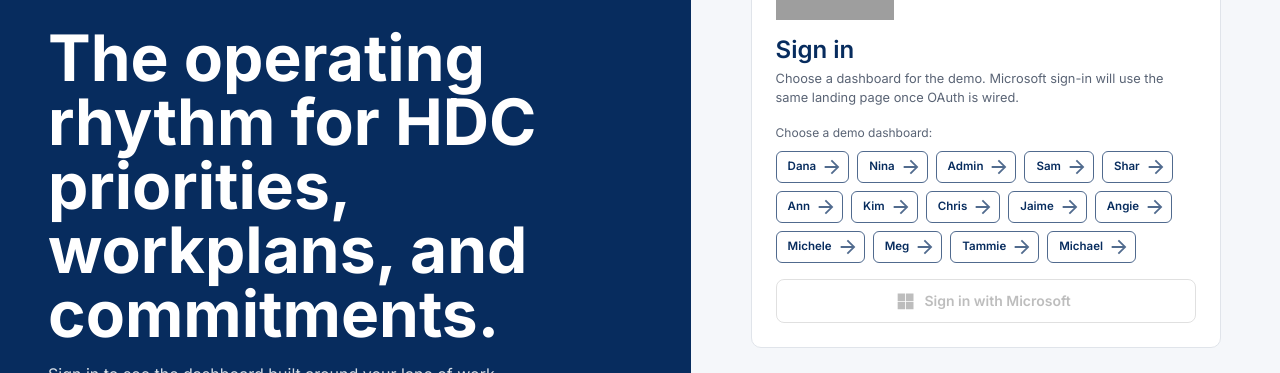
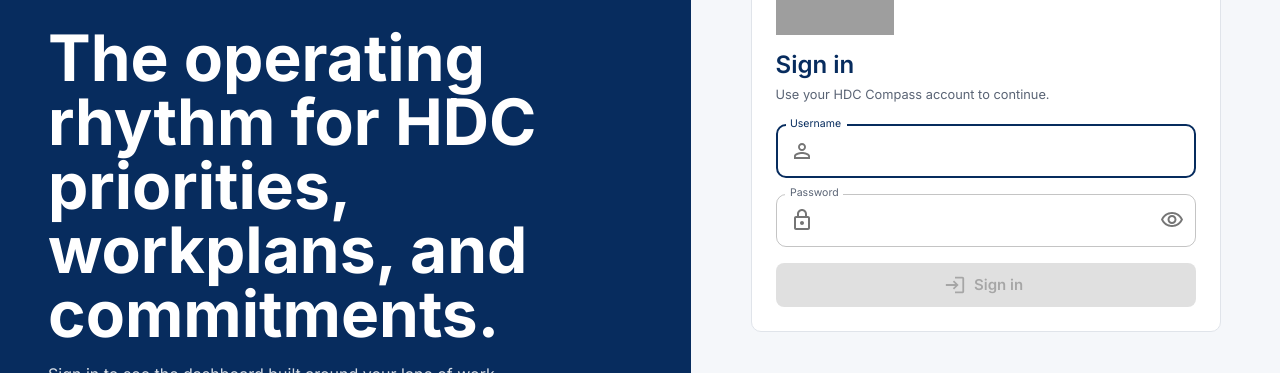
Before and after one commit to mrnelley/DAT-V1, a React (Vite) app: page / in a window 1280 px wide. Shown: the part 289-662 px from the top of the page. Built offline with nearby package versions, Linux system fonts and the light colour scheme; grey boxes are pictures that could not be loaded.

Commit message:
Auth Page

```diff
--- a/src/components/auth/LoginPage.jsx
+++ b/src/components/auth/LoginPage.jsx
@@ -1,22 +1,34 @@
-import ArrowForwardIcon from '@mui/icons-material/ArrowForward';
 import BusinessOutlinedIcon from '@mui/icons-material/BusinessOutlined';
 import CalendarMonthOutlinedIcon from '@mui/icons-material/CalendarMonthOutlined';
 import ChecklistOutlinedIcon from '@mui/icons-material/ChecklistOutlined';
 import GroupsOutlinedIcon from '@mui/icons-material/GroupsOutlined';
-import MicrosoftIcon from '@mui/icons-material/Microsoft';
-import { Box, Button, Chip, Stack, Typography } from '@mui/material';
+import LockOutlinedIcon from '@mui/icons-material/LockOutlined';
+import LoginOutlinedIcon from '@mui/icons-material/LoginOutlined';
+import PersonOutlineOutlinedIcon from '@mui/icons-material/PersonOutlineOutlined';
+import VisibilityOffOutlinedIcon from '@mui/icons-material/VisibilityOffOutlined';
+import VisibilityOutlinedIcon from '@mui/icons-material/VisibilityOutlined';
+import {
+  Alert,
+  Box,
+  Button,
+  IconButton,
+  InputAdornment,
+  Stack,
+  TextField,
+  Typography,
+} from '@mui/material';
 import { useEffect, useState } from 'react';
 import { useNavigate } from 'react-router-dom';
 import { useAuth } from '../../hooks/useAuth';
 import { brandAssets } from '../../theme/brandAssets';
-import { getPrimaryDashboardPath } from '../../utils/dashboardRouting';
-
-const demoNames = ['Dana', 'Nina', 'Admin', 'Sam', 'Shar', 'Ann', 'Kim', 'Chris', 'Jaime', 'Angie', 'Michele', 'Meg', 'Tammie', 'Michael'];
 
 const LoginPage = () => {
-  const { isAuthenticated, primaryDashboardPath, signInByName } = useAuth();
+  const { isAuthenticated, primaryDashboardPath, signIn } = useAuth();
   const navigate = useNavigate();
   const [error, setError] = useState('');
+  const [password, setPassword] = useState('');
+  const [showPassword, setShowPassword] = useState(false);
+  const [username, setUsername] = useState('');
 
   useEffect(() => {
     if (isAuthenticated) {
@@ -24,16 +36,16 @@
     }
   }, [isAuthenticated, navigate, primaryDashboardPath]);
 
-  const signInAs = (value) => {
-    const match = signInByName(value);
+  const handleSubmit = (event) => {
+    event.preventDefault();
+    const match = signIn({ password, username });
 
     if (!match) {
-      setError(`Try one of these demo dashboards: ${demoNames.join(', ')}.`);
+      setError('The username or password is incorrect.');
       return;
     }
 
     setError('');
-    navigate(getPrimaryDashboardPath(match));
   };
 
   return (
@@ -114,31 +126,72 @@
             sx={{ width: 118, height: 'auto', display: 'block', mb: 2 }}
           />
           <Typography variant="h2">Sign in</Typography>
-          <Typography variant="body2" sx={{ mt: 0.75, mb: 2 }}>
-            Choose a dashboard for the demo. Microsoft sign-in will use the same landing page once OAuth is wired.
+          <Typography variant="body2" sx={{ mt: 0.75, mb: 2.5 }}>
+            Use your HDC Compass account to continue.
           </Typography>
 
-          <Typography variant="caption" sx={{ display: 'block', mb: 1 }}>
-            Choose a demo dashboard:
-          </Typography>
-          <Stack direction="row" gap={1} flexWrap="wrap">
-            {demoNames.map((demoName) => (
-              <Chip
-                key={demoName}
-                label={demoName}
-                onClick={() => signInAs(demoName)}
-                onDelete={() => signInAs(demoName)}
-                deleteIcon={<ArrowForwardIcon />}
-                color="primary"
-                variant="outlined"
+          <Box component="form" noValidate onSubmit={handleSubmit}>
+            <Stack gap={2}>
+              <TextField
+                autoComplete="username"
+                autoFocus
+                fullWidth
+                label="Username"
+                onChange={(event) => {
+                  setUsername(event.target.value);
+                  setError('');
+                }}
+                value={username}
+                InputProps={{
+                  startAdornment: (
+                    <InputAdornment position="start">
+                      <PersonOutlineOutlinedIcon color="action" />
+                    </InputAdornment>
+                  ),
+                }}
               />
-            ))}
-          </Stack>
-          {error && <Typography variant="body2" color="error" sx={{ mt: 1 }}>{error}</Typography>}
-
-          <Button variant="outlined" startIcon={<MicrosoftIcon />} disabled fullWidth sx={{ mt: 2 }}>
-            Sign in with Microsoft
-          </Button>
+              <TextField
+                autoComplete="current-password"
+                fullWidth
+                label="Password"
+                onChange={(event) => {
+                  setPassword(event.target.value);
+                  setError('');
+                }}
+                type={showPassword ? 'text' : 'password'}
+                value={password}
+                InputProps={{
+                  startAdornment: (
+                    <InputAdornment position="start">
+                      <LockOutlinedIcon color="action" />
+                    </InputAdornment>
+                  ),
+                  endAdornment: (
+                    <InputAdornment position="end">
+                      <IconButton
+                        aria-label={showPassword ? 'Hide password' : 'Show password'}
+                        edge="end"
+                        onClick={() => setShowPassword((current) => !current)}
+                      >
+                        {showPassword ? <VisibilityOffOutlinedIcon /> : <VisibilityOutlinedIcon />}
+                      </IconButton>
+                    </InputAdornment>
+                  ),
+                }}
+              />
+              {error && <Alert severity="error">{error}</Alert>}
+              <Button
+                disabled={!username.trim() || !password}
+                fullWidth
+                size="large"
+                startIcon={<LoginOutlinedIcon />}
+                type="submit"
+                variant="contained"
+              >
+                Sign in
+              </Button>
+            </Stack>
+          </Box>
         </Box>
       </Box>
     </Box>
--- a/src/components/layout/TopBar.jsx
+++ b/src/components/layout/TopBar.jsx
@@ -3,7 +3,7 @@
 import LogoutOutlinedIcon from '@mui/icons-material/LogoutOutlined';
 import MenuIcon from '@mui/icons-material/Menu';
 import NotificationsNoneOutlinedIcon from '@mui/icons-material/NotificationsNoneOutlined';
-import { AppBar, Avatar, Badge, Box, Button, FormControl, IconButton, InputLabel, Menu, MenuItem, Select, Stack, Toolbar, Tooltip, Typography } from '@mui/material';
+import { AppBar, Avatar, Badge, Box, Button, IconButton, Menu, MenuItem, Stack, Toolbar, Tooltip, Typography } from '@mui/material';
 import { AnimatePresence, motion } from 'framer-motion';
 import { useState } from 'react';
 import { useLocation, useNavigate } from 'react-router-dom';
@@ -14,7 +14,7 @@
 import { brandAssets } from '../../theme/brandAssets';
 
 const TopBar = ({ onMenuClick }) => {
-  const { demoUsers, setUserId, signOut, user, userId } = useAuth();
+  const { signOut, user } = useAuth();
   const navigate = useNavigate();
   const location = useLocation();
   const { unreadCount } = useNotifications();
@@ -112,18 +112,13 @@
             </Badge>
           </IconButton>
         </Tooltip>
-        <FormControl size="small" sx={{ minWidth: 230, display: { xs: 'none', lg: 'block' } }}>
-          <InputLabel>Demo User</InputLabel>
-          <Select label="Demo User" value={userId} onChange={(event) => setUserId(event.target.value)}>
-            {demoUsers.map((demoUser) => (
-              <MenuItem key={demoUser.id} value={demoUser.id}>{demoUser.name}</MenuItem>
-            ))}
-          </Select>
-        </FormControl>
+        <Box sx={{ display: { xs: 'none', xl: 'block' }, maxWidth: 180, minWidth: 0, textAlign: 'right' }}>
+          <Typography variant="body2" fontWeight={800} noWrap title={user.name}>{user.name}</Typography>
+          <Typography variant="caption" color="text.secondary" noWrap title={user.role}>{user.role}</Typography>
+        </Box>
         <Tooltip title={user.name}>
           <Avatar aria-label={user.name} sx={{ width: 34, height: 34, bgcolor: 'primary.main', fontSize: '0.8rem', fontWeight: 700 }}>{user.initials}</Avatar>
         </Tooltip>
-        <Typography variant="caption" sx={{ display: { xs: 'none', sm: 'block' } }}>{user.organization}</Typography>
         <IconButton title="Sign out" aria-label="Sign out" color="primary" onClick={signOut}>
           <LogoutOutlinedIcon />
         </IconButton>
--- /dev/null
+++ b/src/config/auth.js
@@ -0,0 +1 @@
+export const temporaryLoginPassword = import.meta.env?.VITE_TEMPORARY_LOGIN_PASSWORD || 'WelcomeHDC';
--- a/src/data/mockData.js
+++ b/src/data/mockData.js
@@ -225,9 +225,14 @@
 
 const defaultPrimaryDashboardFor = (user) => (user.workingGroup === 'ELT' ? 'company' : 'individual');
 
+const usernameOverrides = {
+  u0: 'admin',
+};
+
 export const users = userSeed.map((user) => ({
   ...user,
   primaryDashboard: user.primaryDashboard || defaultPrimaryDashboardFor(user),
+  username: usernameOverrides[user.id] || user.name.split(' ')[0].toLowerCase(),
 }));
 
 export const userById = Object.fromEntries(users.map((user) => [user.id, user]));
--- a/src/hooks/useAuth.js
+++ b/src/hooks/useAuth.js
@@ -1,17 +1,20 @@
 import { createContext, createElement, useContext, useMemo, useState } from 'react';
+import { temporaryLoginPassword } from '../config/auth';
 import { users } from '../data/mockData';
 import { getPrimaryDashboardPath } from '../utils/dashboardRouting';
 
 const AuthContext = createContext(null);
+const authenticatedStorageKey = 'hdc_compass_authenticated';
+const userStorageKey = 'hdc_compass_user_id';
 
 const getInitialUserId = () => {
   if (typeof window === 'undefined') return 'u1';
-  return window.localStorage.getItem('hdc_compass_demo_user_id') || 'u1';
+  return window.localStorage.getItem(userStorageKey) || 'u1';
 };
 
 const getInitialAuthState = () => {
   if (typeof window === 'undefined') return false;
-  return window.localStorage.getItem('hdc_compass_demo_authenticated') === 'true';
+  return window.localStorage.getItem(authenticatedStorageKey) === 'true';
 };
 
 const getInitialProfileOverrides = () => {
@@ -41,21 +44,20 @@
   const selectUserId = (nextUserId) => {
     setUserId(nextUserId);
     if (typeof window !== 'undefined') {
-      window.localStorage.setItem('hdc_compass_demo_user_id', nextUserId);
+      window.localStorage.setItem(userStorageKey, nextUserId);
     }
   };
 
-  const signInByName = (value) => {
-    const normalized = value.trim().toLowerCase();
-    if (!normalized) return null;
+  const signIn = ({ password, username }) => {
+    const normalized = username.trim().toLowerCase();
+    const localPart = normalized.split('@')[0];
+    if (!normalized || password !== temporaryLoginPassword) return null;
 
     const match = users.find((candidate) => {
-      const [firstName] = candidate.name.toLowerCase().split(' ');
       return (
-        firstName.startsWith(normalized)
-        || candidate.name.toLowerCase().includes(normalized)
-        || candidate.role.toLowerCase().includes(normalized)
-        || candidate.department.toLowerCase().includes(normalized)
+        candidate.username === normalized
+        || candidate.username === localPart
+        || candidate.name.toLowerCase() === normalized
       );
     });
 
@@ -63,7 +65,7 @@
       selectUserId(match.id);
       setIsAuthenticated(true);
       if (typeof window !== 'undefined') {
-        window.localStorage.setItem('hdc_compass_demo_authenticated', 'true');
+        window.localStorage.setItem(authenticatedStorageKey, 'true');
       }
     }
 
@@ -73,7 +75,8 @@
   const signOut = () => {
     setIsAuthenticated(false);
     if (typeof window !== 'undefined') {
-      window.localStorage.removeItem('hdc_compass_demo_authenticated');
+      window.localStorage.removeItem(authenticatedStorageKey);
+      window.localStorage.removeItem(userStorageKey);
     }
   };
 
@@ -93,13 +96,11 @@
   };
 
   const value = useMemo(() => ({
-    demoUsers: users,
     getToken: async () => 'development-token',
     isAuthenticated,
     primaryDashboardPath: getPrimaryDashboardPath(user),
     resetUserProfile,
-    setUserId: selectUserId,
-    signInByName,
+    signIn,
     signOut,
     updateUserProfile,
     user,
```
Also changed, not shown: 2 other files (tests, documents, lock files or other folders).
